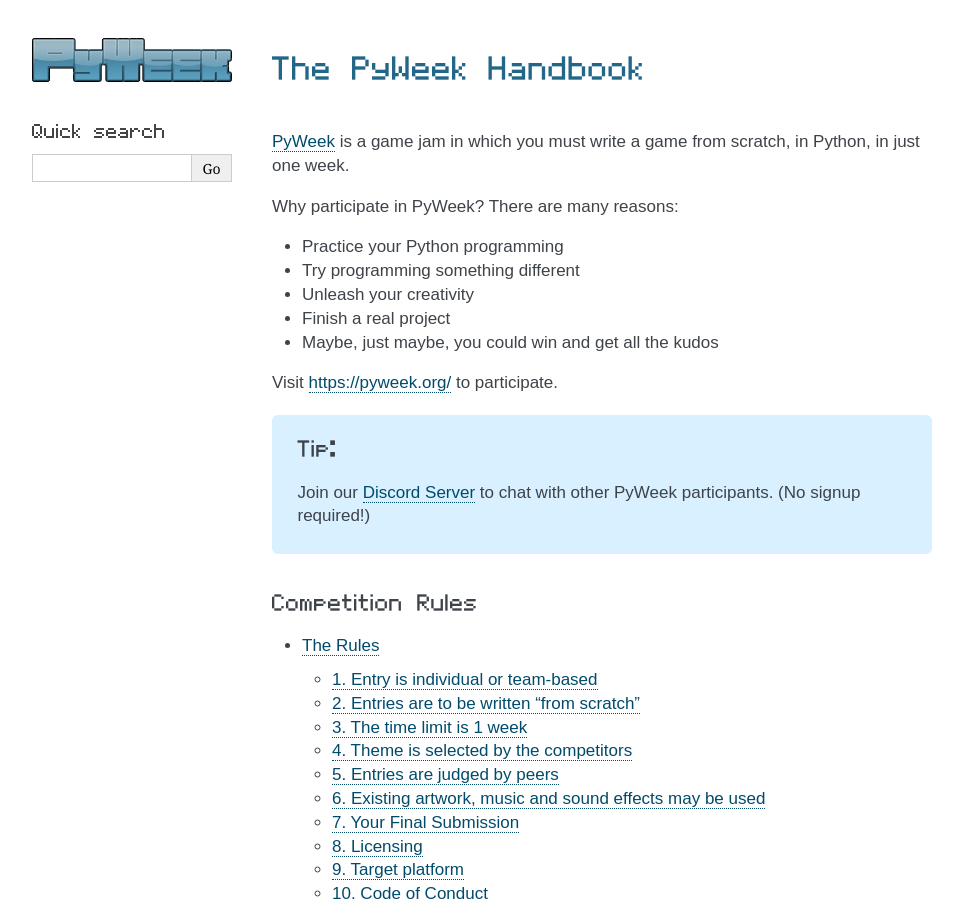
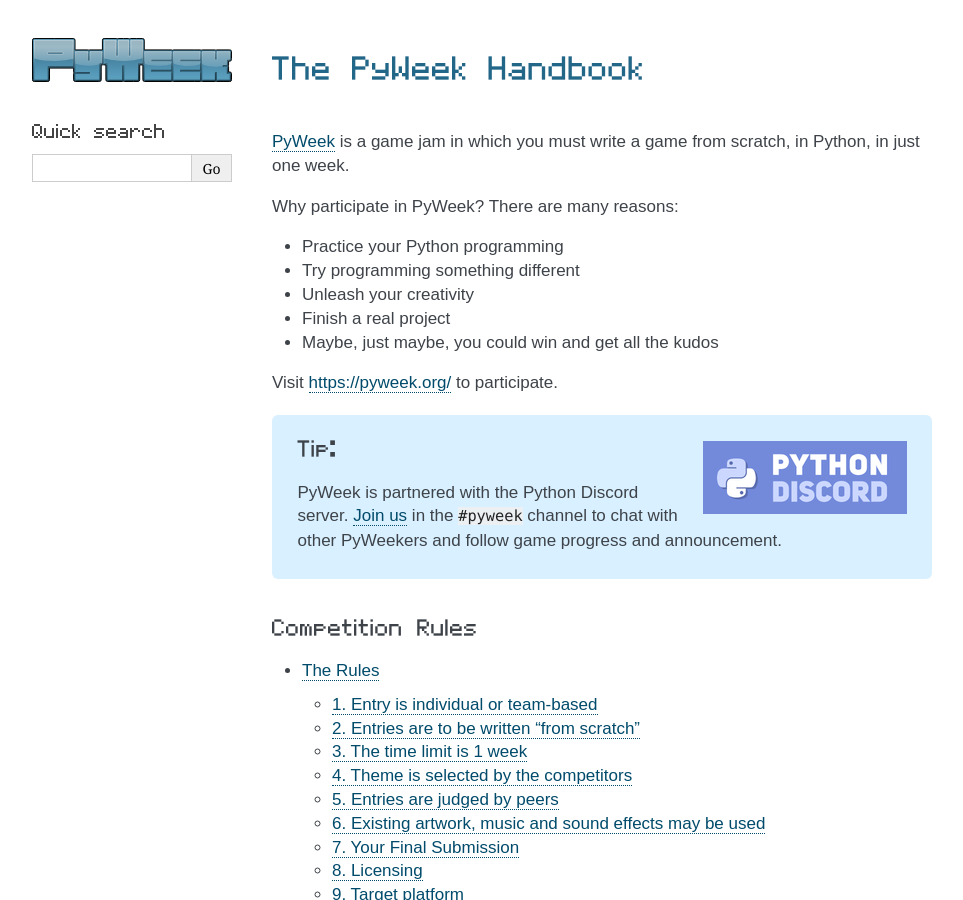
Before and after one commit to pyweekorg/docs, a Sphinx documentation site: the page built from docs/index.rst, in a window 1280 px wide and 900 px high. Shown: the whole window, without its empty margins (148-1111 px from the left). Built offline with Sphinx 7.4.7, drawn with Linux system fonts in a browser that asks for light colours.

Commit message:
Link to Python Discord as the official chat server

```diff
--- a/docs/index.rst
+++ b/docs/index.rst
@@ -16,10 +16,15 @@
 
 Visit https://pyweek.org/ to participate.
 
+
 .. tip::
 
-    Join our `Discord Server <https://discord.gg/narPHDq>`_ to chat with other
-    PyWeek participants. (No signup required!)
+    .. image:: _static/python-discord.png
+        :align: right
+
+    PyWeek is partnered with the Python Discord server. `Join us
+    <https://discord.gg/python>`_ in the ``#pyweek`` channel to chat with other
+    PyWeekers and follow game progress and announcement.
 
 
 .. toctree::
--- a/docs/rules.rst
+++ b/docs/rules.rst
@@ -26,8 +26,9 @@
 All members of a team get to vote (though not for their own team), enter diary
 entries and upload files. People may join more than one team.
 
-During the challenge, competitors are encouraged to hang out on IRC and
-post diary entries (diaries are supplied as part of the challenge).
+During the challenge, competitors are encouraged to post diary entries (diaries
+are supplied as part of the challenge), and hang out in
+`Discord <https://discord.gg/python>`_ (channel ``#pyweek``).
 
 By signing up to the challenge, you are agreeing to abide by
 the system :doc:`conditions of use <conditions>`.
```
Also changed, not shown: docs/help.rst (+5 -3 lines), docs/_static/python-discord.png (added).
